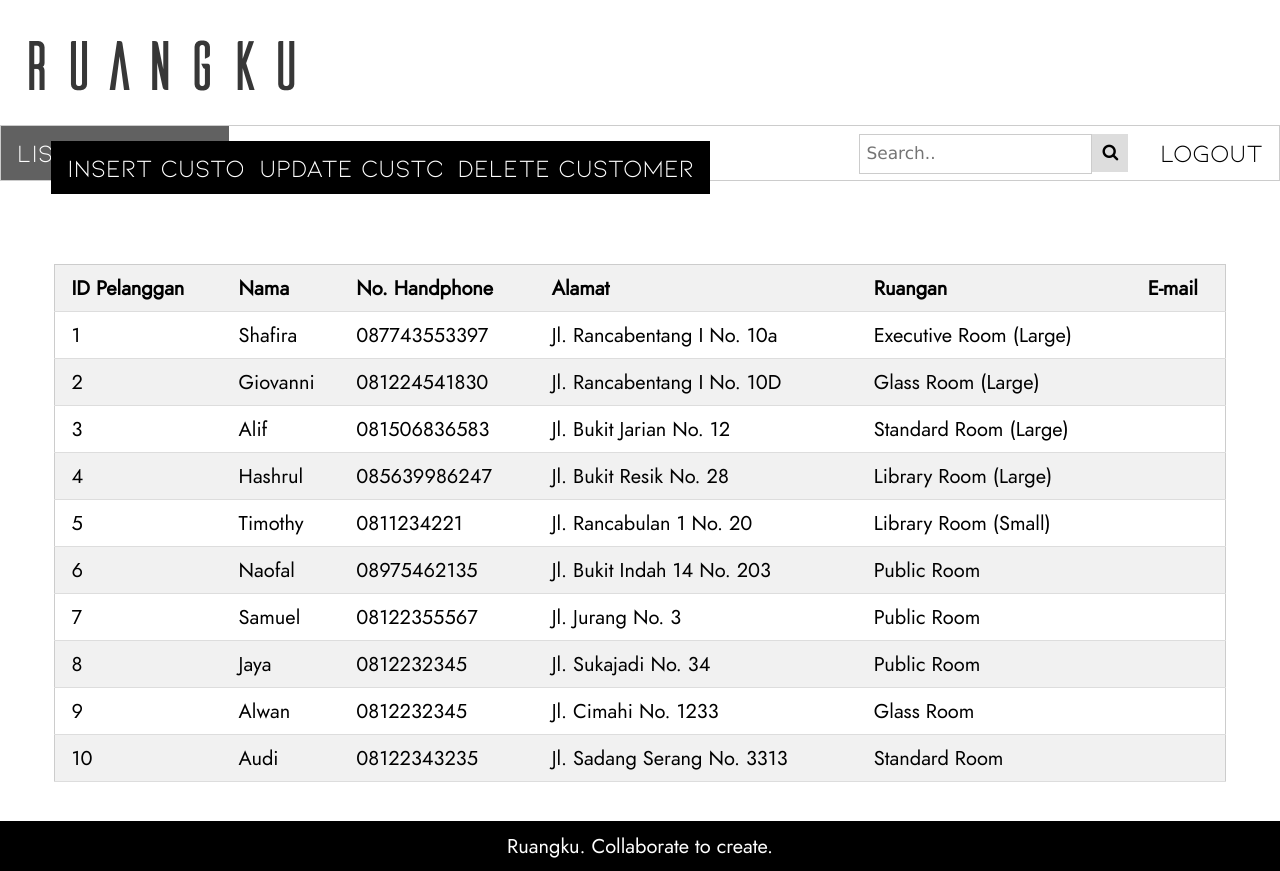
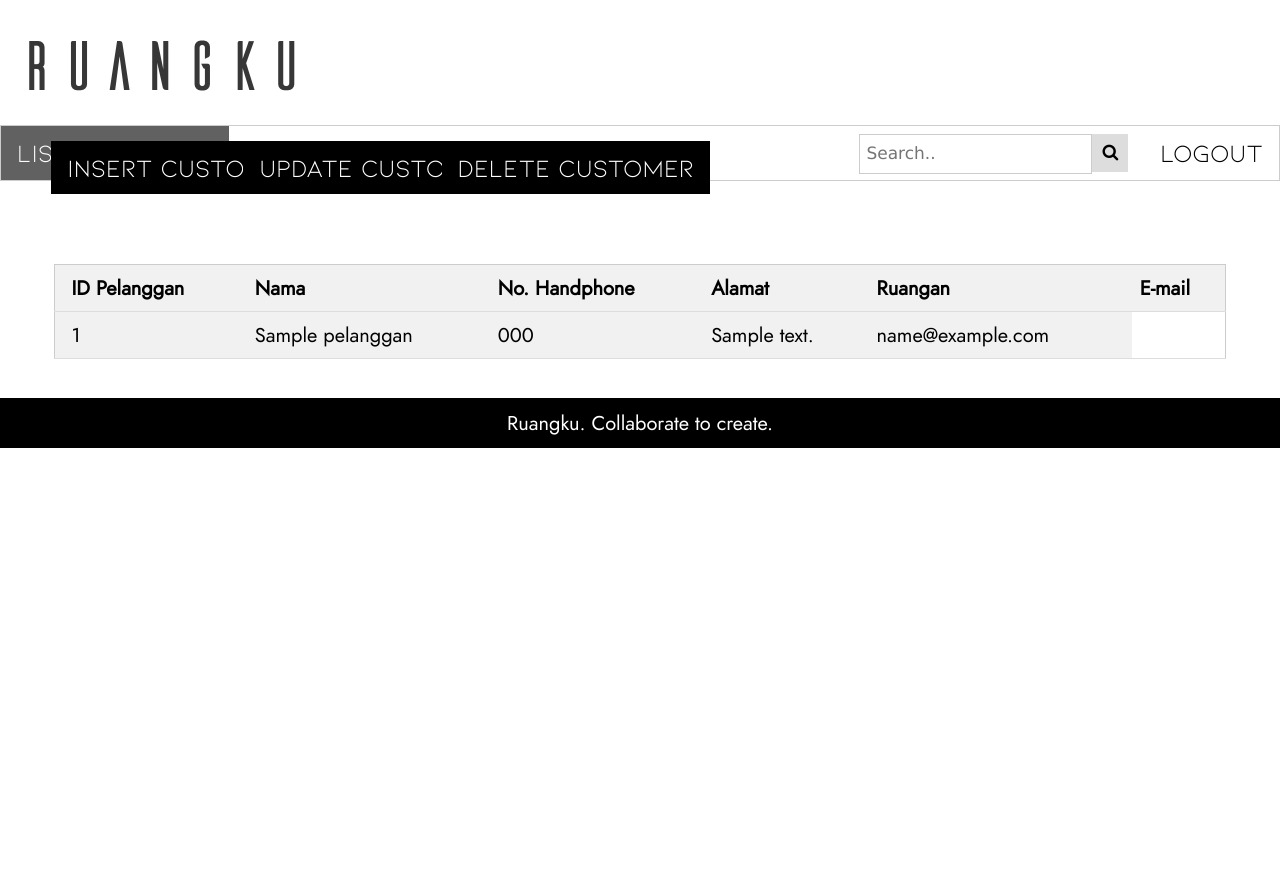
Before and after one commit to shafiralucu/ruangku-2019, a PHP site: page /ADMIN-CUSTOMER.php in a window 1280 px wide. After the commit the page ends 448 px from the top, so only its background shows below. Run offline with PHP 8.4, Linux system fonts and the light colour scheme; tables that the repository leaves empty hold one stand-in row (values such as "Sample post").

Commit message:
search bisa

```diff
--- a/ADMIN-CUSTOMER.php
+++ b/ADMIN-CUSTOMER.php
@@ -1,3 +1,10 @@
+<?php
+	require "Model/Connector.php";
+	$query = "SELECT * from pelanggan";
+
+	$result = $db->executeSelectQuery($query);
+?>
+
 <!DOCTYPE html>
 <html>
 <meta name="viewport" content="width=device-width, initial-scale=1">
@@ -267,87 +274,19 @@
                 <th>Ruangan</th>
                 <th>E-mail</th>
               </tr>
+              <?php
+			    foreach ($result as $key => $row) {
+				echo "<tr>";
+				echo "<td>".$row['idPelanggan']."</td>";
+                echo "<td>".$row['nama']."</td>";
+                echo "<td>".$row['no_hp']."</td>";
+                echo "<td>".$row['alamat']."</td>";
+                echo "<td>".$row['email']."</td>";
+
+				echo "</tr>";
+			}
+		?>
             </thead>
-            <tr>
-              <td>1</td>
-              <td>Shafira</td>
-              <td>087743553397</td>
-              <td>Jl. Rancabentang I No. 10a</td>
-              <td>Executive Room (Large)</td>
-              <td></td>
-            </tr>
-            <tr>
-              <td>2</td>
-              <td>Giovanni</td>
-              <td>081224541830</td>
-              <td>Jl. Rancabentang I No. 10D</td>
-              <td>Glass Room (Large)</td>
-              <td></td>
-            </tr>
-            <tr>
-              <td>3</td>
-              <td>Alif</td>
-              <td>081506836583</td>
-              <td>Jl. Bukit Jarian No. 12</td>
-              <td>Standard Room (Large)</td>
-              <td></td>
-            </tr>
-            <tr>
-              <td>4</td>
-              <td>Hashrul</td>
-              <td>085639986247</td>
-              <td>Jl. Bukit Resik No. 28</td>
-              <td>Library Room (Large)</td>
-              <td></td>
-            </tr>
-            <tr>
-              <td>5</td>
-              <td>Timothy</td>
-              <td>0811234221</td>
-              <td>Jl. Rancabulan 1 No. 20</td>
-              <td>Library Room (Small)</td>
-              <td></td>
-            </tr>
-            <tr>
-              <td>6</td>
-              <td>Naofal</td>
-              <td>08975462135</td>
-              <td>Jl. Bukit Indah 14 No. 203</td>
-              <td>Public Room</td>
-              <td></td>
-            </tr>
-            <tr>
-              <td>7</td>
-              <td>Samuel</td>
-              <td>08122355567</td>
-              <td>Jl. Jurang No. 3</td>
-              <td>Public Room</td>
-              <td></td>
-            </tr>
-            <tr>
-              <td>8</td>
-              <td>Jaya</td>
-              <td>0812232345</td>
-              <td>Jl. Sukajadi No. 34</td>
-              <td>Public Room</td>
-              <td></td>
-            </tr>
-            <tr>
-              <td>9</td>
-              <td>Alwan</td>
-              <td>0812232345</td>
-              <td>Jl. Cimahi No. 1233</td>
-              <td>Glass Room</td>
-              <td></td>
-            </tr>
-            <tr>
-              <td>10</td>
-              <td>Audi</td>
-              <td>08122343235</td>
-              <td>Jl. Sadang Serang No. 3313</td>
-              <td>Standard Room</td>
-              <td></td>
-            </tr>
           </table>
     </div>
 
--- a/ADMIN-RUANGAN1.php
+++ b/ADMIN-RUANGAN1.php
@@ -8,7 +8,8 @@
 		$name = $_GET['search'];
 		if (isset($name) && $name != "") {
 			$name = $db->escapeString($name);
-			$query .= " WHERE name LIKE '%$name%'";
+            $query .= " WHERE namaRuang LIKE '%$name%'";
+
 		}
 	}
 
@@ -455,6 +456,7 @@
 
 
 
+
     <script>
         //tampilkan carousel
         var slideIndex = 0;
```
Also changed, not shown: Connector.php (deleted, +0 -59 lines).
